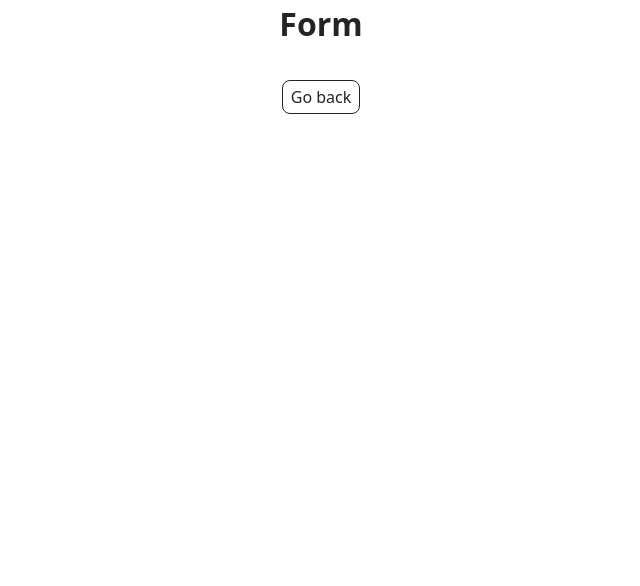
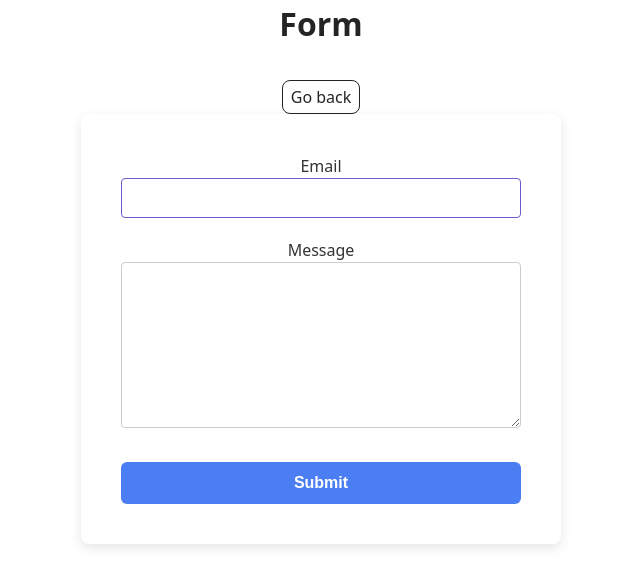
Before and after one commit to y2222672-collab/goit-js-hw-09, a website built with Vite: page src/2-form.html in a window 1280 px wide. Shown: the top 586 px of the page, without its empty margins (319-959 px from the left). Built offline with nearby package versions, Linux system fonts and the light colour scheme.

Commit message:
add files

```diff
--- a/src/2-form.html
+++ b/src/2-form.html
@@ -13,6 +13,18 @@
         <h1 class="main-title">Form</h1>
         <a class="back-link" href="./index.html">Go back</a>
       </div>
+
+      <form class="feedback-form" autocomplete="off">
+        <label>
+          Email
+          <input type="email" name="email" autofocus />
+        </label>
+        <label>
+          Message
+          <textarea name="message" rows="8"></textarea>
+        </label>
+        <button type="submit">Submit</button>
+      </form>
     </main>
 
     <script type="module" src="./js/2-form.js"></script>
--- a/src/css/styles.css
+++ b/src/css/styles.css
@@ -53,3 +53,57 @@ li:hover {
   transform: scale(1.05);
   transition: transform 0.2s ease;
 }
+
+.feedback-form {
+  background-color: #ffffff;
+  padding: 40px;
+  border-radius: 8px;
+  box-shadow: 0 4px 12px rgba(0, 0, 0, 0.1);
+  width: 100%;
+  max-width: 400px;
+  display: flex;
+  flex-direction: column;
+  gap: 16px;
+  margin-left: auto;
+  margin-right: auto;
+}
+.feedback-form label {
+  font-size: 16px;
+  color: #333;
+  margin-bottom: 4px;
+  display: block;
+}
+.feedback-form input[type='email'],
+.feedback-form textarea {
+  width: 100%;
+  padding: 10px;
+  border: 1px solid #ccc;
+  border-radius: 4px;
+  font-size: 16px;
+  box-sizing: border-box;
+  transition: border-color 0.3s;
+}
+.feedback-form input[type='email']:focus,
+.feedback-form textarea:focus {
+  border-color: #6a5acd;
+  outline: none;
+}
+.feedback-form textarea {
+  resize: vertical;
+}
+.feedback-form button[type='submit'] {
+  background-color: #4c7ef3;
+  color: white;
+  border: none;
+  padding: 12px 20px;
+  border-radius: 6px;
+  font-size: 16px;
+  font-weight: bold;
+  cursor: pointer;
+  transition: background-color 0.3s;
+  margin-top: 8px;
+}
+
+.feedback-form button[type='submit']:hover {
+  background-color: #3a68d0;
+}
--- a/src/js/2-form.js
+++ b/src/js/2-form.js
@@ -0,0 +1,49 @@
+let formData = { email: '', message: '' };
+
+const refs = {
+  findForm: document.querySelector('.feedback-form'),
+};
+
+const feelFeedback = () => {
+  const formLS = JSON.parse( localStorage.getItem('feedback-form-state'))
+  if (formLS === null) {
+    return;
+  }
+
+  formData = formLS;
+
+const formKeys = Object.keys(formLS)
+
+
+formKeys.forEach(key => {
+    refs.findForm.elements[key].value = formLS[key];
+});
+
+};
+feelFeedback();
+
+const onFormInput = ({ target: formField }) => {
+  const formFieldName = formField.name;
+  const formValue = formField.value.trim();
+
+  formData[formFieldName] = formValue;
+
+  localStorage.setItem('feedback-form-state', JSON.stringify(formData));
+};
+
+const onSubmit = event => {
+if (!formData.email || !formData.message) {
+    alert('Fill please all fields');
+    return;
+}
+console.log(formData);
+
+event.preventDefault();
+event.target.reset();
+localStorage.removeItem('feedback-form-state')
+
+formData = { email: '', message: '' };
+};
+
+refs.findForm.addEventListener('input', onFormInput);
+refs.findForm.addEventListener('submit', onSubmit)
```
